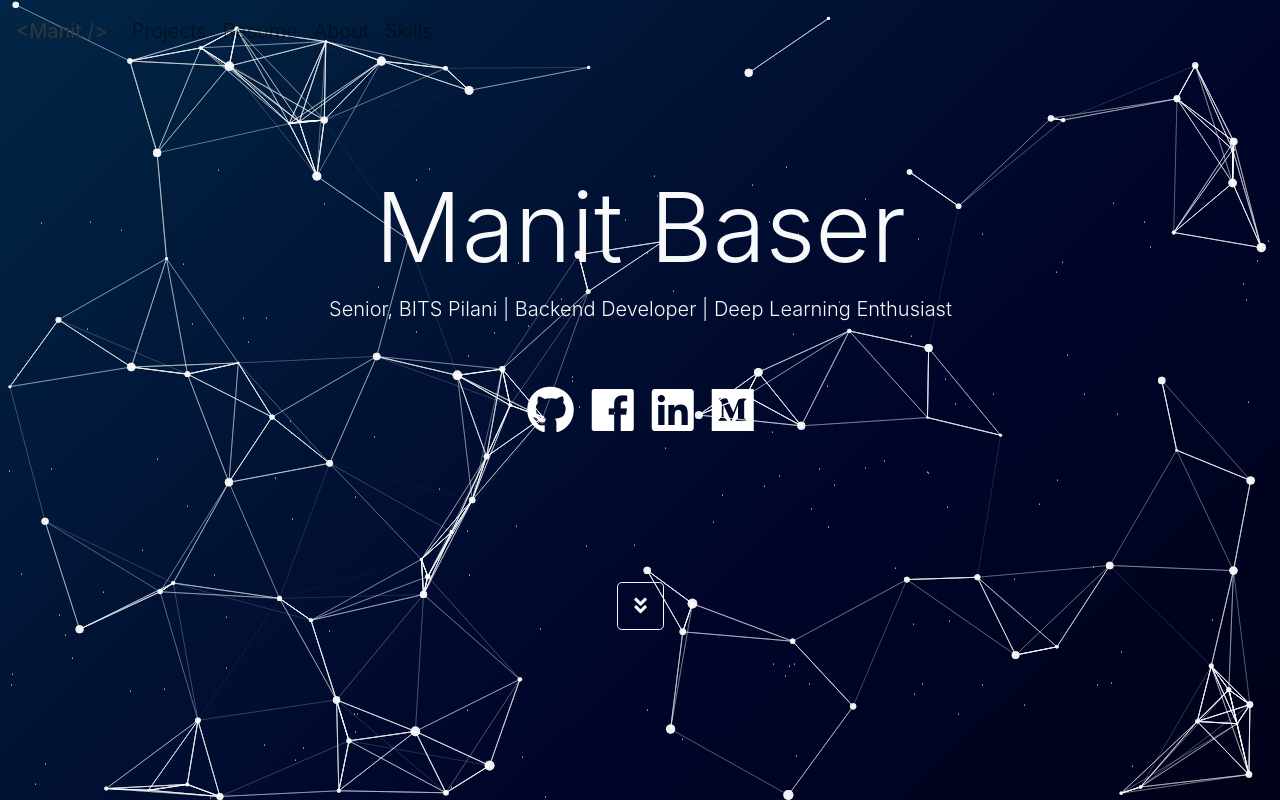
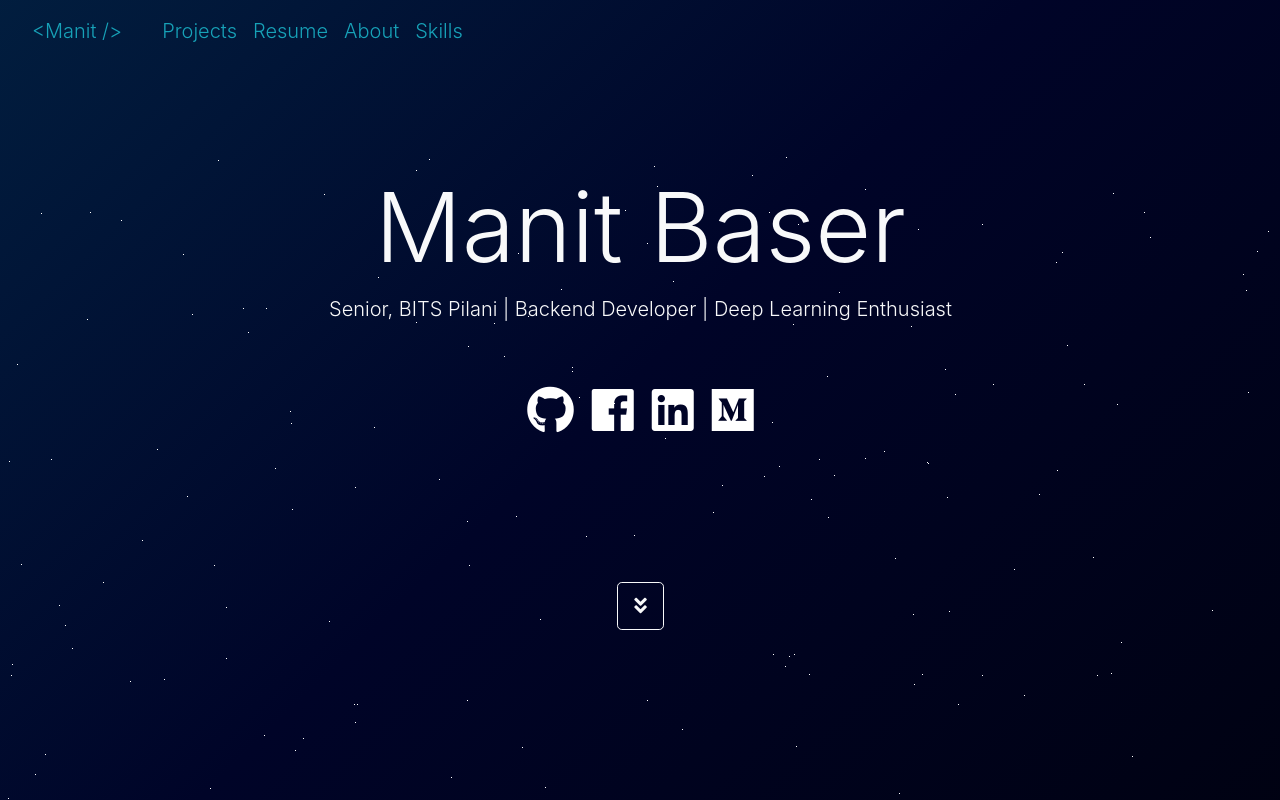
Before and after one commit to manitbaser/v2, a React (Create React App) app: page / in a window 1280 px wide. Shown: the top 800 px of the page. Built offline with nearby package versions, Linux system fonts and the light colour scheme; no server answers.

Commit message:
Updated NavBar

```diff
--- a/package.json
+++ b/package.json
@@ -10,7 +10,7 @@
     "url": "https://github.com/manitbaser"
   },
   "dependencies": {
-    "axios": "^0.19.2",
+    "axios": "^0.21.1",
     "bootstrap": "^4.5.2",
     "gh-pages": "^2.2.0",
     "jquery": "^3.5.1",
--- a/src/App.js
+++ b/src/App.js
@@ -5,7 +5,7 @@ import {
   mainBody,
   about,
   repos,
-  leadership,
+  // leadership,
   skills,
   getInTouch,
 } from "./editable-stuff/config.js";
@@ -18,7 +18,7 @@ import Skills from "./components/home/Skills";
 // import { Blog } from "./components/blog/Blog";
 // import BlogPost from "./components/blog/BlogPost";
 import GetInTouch from "./components/home/GetInTouch.jsx";
-import Leadership from "./components/home/Leadership.jsx";
+// import Leadership from "./components/home/Leadership.jsx";
 
 const Home = React.forwardRef((props, ref) => {
   return (
@@ -47,14 +47,14 @@ const Home = React.forwardRef((props, ref) => {
           specfic={repos.specificRepos}
         />
       )}
-      {leadership.show && (
+      {/* {leadership.show && (
         <Leadership
           heading={leadership.heading}
           message={leadership.message}
           img={leadership.images}
           imageSize={leadership.imageSize}
         />
-      )}
+      )} */}
       {skills.show && (
         <Skills
           heading={skills.heading}
--- a/src/components/Navbar.jsx
+++ b/src/components/Navbar.jsx
@@ -39,8 +39,8 @@ const Navigation = React.forwardRef((props, ref) => {
       }`}
       expand="lg"
     >
-      <Navbar.Brand className="brand" href={process.env.PUBLIC_URL + "/#home"}>
-        {`<${mainBody.firstName} />`}
+      <Navbar.Brand className={`nav-link lead ${ !isTop ? "" : "text-info"}`} href={process.env.PUBLIC_URL + "/#home"}>
+      {`<${mainBody.firstName} />`}
       </Navbar.Brand>
       <Navbar.Toggle aria-controls="basic-navbar-nav" className="toggler" />
       <Navbar.Collapse id="basic-navbar-nav">
@@ -52,14 +52,14 @@ const Navigation = React.forwardRef((props, ref) => {
           } */}
           {repos.show && (
             <Nav.Link
-              className="nav-link lead"
+              className={`nav-link lead ${ !isTop ? "" : "text-info"}`}
               href={process.env.PUBLIC_URL + "/#projects"}
             >
               Projects
             </Nav.Link>
           )}
           <Nav.Link
-            className="nav-link lead"
+            className={`nav-link lead ${ !isTop ? "" : "text-info"}`}
             href={about.resume}
             target="_blank"
             rel="noreferrer noopener"
@@ -68,7 +68,7 @@ const Navigation = React.forwardRef((props, ref) => {
           </Nav.Link>
           {about.show && (
             <Nav.Link
-              className="nav-link lead"
+              className={`nav-link lead ${ !isTop ? "" : "text-info"}`}
               href={process.env.PUBLIC_URL + "/#aboutme"}
             >
               About
@@ -76,7 +76,7 @@ const Navigation = React.forwardRef((props, ref) => {
           )}
           {skills.show && (
             <Nav.Link
-              className="nav-link lead"
+            className={`nav-link lead ${ !isTop ? "" : "text-info"}`}
               href={process.env.PUBLIC_URL + "/#skills"}
             >
               Skills
--- a/src/components/home/GetInTouch.jsx
+++ b/src/components/home/GetInTouch.jsx
@@ -1,5 +1,4 @@
 import React from "react";
-import Jumbotron from "react-bootstrap/Jumbotron";
 import Container from "react-bootstrap/Container";
 
 const GetInTouch = ({ heading, message, email }) => {
--- a/src/components/home/Project.jsx
+++ b/src/components/home/Project.jsx
@@ -56,11 +56,9 @@ const Project = ({ heading, username, length, specfic }) => {
   }, [fetchRepos]);
 
   return (
-  <div style={{position:'center', background:'#27c2b5',}}>
-  <div style={{position: 'absolute', left: 0, right: 0, alignItems: 'center',alignSelf: 'center'}}>
   <Jumbotron fluid id="projects" className="bg-transparent m-0">
       <Container className="">
-        <h2 className="display-4 pb-5 text-center text-white">{heading}</h2>
+        <h2 className="display-4 pb-5 text-white text-center">{heading}</h2>
         <Row>
           {projectsArray.length
             ? projectsArray.map((project, index) => (
@@ -80,88 +78,6 @@ const Project = ({ heading, username, length, specfic }) => {
         </Row>
       </Container>
     </Jumbotron>
-    </div>
-    <div style={{position:'center'}}>
-    <Jumbotron fluid id="projects" className="bg-transparent m-0">
-      <Particles
-          id="tsparticles"
-          options={{
-            fpsLimit: 60,
-            interactivity: {
-              detectsOn: "canvas",
-              events: {
-                onClick: {
-                  enable: true,
-                  mode: "push",
-                },
-                onHover: {
-                  enable: true,
-                  mode: "repulse",
-                },
-                resize: true,
-              },
-              modes: {
-                bubble: {
-                  distance: 400,
-                  duration: 2,
-                  opacity: 0.8,
-                  size: 40,
-                },
-                push: {
-                  quantity: 4,
-                },
-                repulse: {
-                  distance: 200,
-                  duration: 0.4,
-                },
-              },
-            },
-            particles: {
-              color: {
-                value: "#ffffff",
-              },
-              links: {
-                color: "#ffffff",
-                distance: 150,
-                enable: true,
-                opacity: 0.5,
-                width: 1,
-              },
-              collisions: {
-                enable: true,
-              },
-              move: {
-                direction: "none",
-                enable: true,
-                outMode: "bounce",
-                random: false,
-                speed: 6,
-                straight: false,
-              },
-              number: {
-                density: {
-                  enable: true,
-                  value_area: 800,
-                },
-                value: 80,
-              },
-              opacity: {
-                value: 0.5,
-              },
-              shape: {
-                type: "circle",
-              },
-              size: {
-                random: true,
-                value: 5,
-              },
-            },
-            detectRetina: true,
-          }}
-        />
-        </Jumbotron>
-    </div>
-  </div>
   );
 };
 
--- a/src/components/home/Skills.jsx
+++ b/src/components/home/Skills.jsx
@@ -20,8 +20,6 @@ function Skills({ heading, hardSkills, softSkills }) {
     skillsTabRef
   );
   return (
-    <div style={{position:'center', background:'#27c2b5',}}>
-  <div style={{position: 'absolute', left: 0, right: 0, alignItems: 'center',alignSelf: 'center'}}>
   <Jumbotron ref={skillsTabRef} fluid className="bg-transparent text-light m-0" id="skills">
       <Container className="p-5 ">
         <h2 ref={skillsTabRef} className="display-4 pb-5 text-center">
@@ -53,88 +51,6 @@ function Skills({ heading, hardSkills, softSkills }) {
         </Tabs>
       </Container>
     </Jumbotron>
-    </div>
-    <div style={{position:'center'}}>
-    <Jumbotron ref={skillsTabRef} fluid className="bg-transparent text-light m-0" id="skills">
-      <Particles
-          id="tsparticles"
-          options={{
-            fpsLimit: 60,
-            interactivity: {
-              detectsOn: "canvas",
-              events: {
-                onClick: {
-                  enable: true,
-                  mode: "push",
-                },
-                onHover: {
-                  enable: true,
-                  mode: "repulse",
-                },
-                resize: true,
-              },
-              modes: {
-                bubble: {
-                  distance: 400,
-                  duration: 2,
-                  opacity: 0.8,
-                  size: 40,
-                },
-                push: {
-                  quantity: 4,
-                },
-                repulse: {
-                  distance: 200,
-                  duration: 0.4,
-                },
-              },
-            },
-            particles: {
-              color: {
-                value: "#ffffff",
-              },
-              links: {
-                color: "#ffffff",
-                distance: 150,
-                enable: true,
-                opacity: 0.5,
-                width: 1,
-              },
-              collisions: {
-                enable: true,
-              },
-              move: {
-                direction: "none",
-                enable: true,
-                outMode: "bounce",
-                random: false,
-                speed: 6,
-                straight: false,
-              },
-              number: {
-                density: {
-                  enable: true,
-                  value_area: 800,
-                },
-                value: 80,
-              },
-              opacity: {
-                value: 0.5,
-              },
-              shape: {
-                type: "circle",
-              },
-              size: {
-                random: true,
-                value: 5,
-              },
-            },
-            detectRetina: true,
-          }}
-        />
-        </Jumbotron>
-    </div>
-  </div>
   );
 }
 
--- a/src/editable-stuff/config.js
+++ b/src/editable-stuff/config.js
@@ -1,6 +1,7 @@
 // Navigation Bar SECTION
 const navBar = {
   show: true,
+  gradientColors: "#008192,#006492, #004e92, #053d6d, #022747, #000428, #00010c, #190638, #351a61, #563264, #804685, #a43bac, #c9318f, #c92f6f, #cb2d3e, #CB3066, #e96443, #ff9b11, #FFC371",
 };
 
 // Main Body SECTION
@@ -64,7 +65,7 @@ const repos = {
   heading: "Recent Projects",
   gitHubUsername: "manitbaser", //i.e."johnDoe12Gh"
   reposLength: 0,
-  specificRepos: ["CoviFight", "NNFL-Assignment-AlexNet", "Signed-Wallace-Multiplier", "Smart-Lighting-System-Proteus"],
+  specificRepos: ["CoviFight", "manitbaser.github.io", "NNFL-Assignment-AlexNet", "Bingo", "Signed-Wallace-Multiplier", "Smart-Lighting-System-Proteus"],
 };
 
 // Leadership SECTION
--- a/src/index.js
+++ b/src/index.js
@@ -3,8 +3,14 @@ import ReactDOM from "react-dom";
 import "./scss/custom.scss";
 import App from "./App";
 import * as serviceWorker from "./serviceWorker";
+import Particles from "react-tsparticles";
+import {Jumbotron} from "react-bootstrap";
 
-ReactDOM.render(<App />, document.getElementById("root"));
+ReactDOM.render(
+    <div style={{position:'center', background:'#27c2b5',}}>
+    <App></App>
+    </div>,
+    document.getElementById("root"));
 
 // If you want your app to work offline and load faster, you can change
 // unregister() to register() below. Note this comes with some pitfalls.
```
Also changed, not shown: 2 other files (tests, documents, lock files or other folders).
